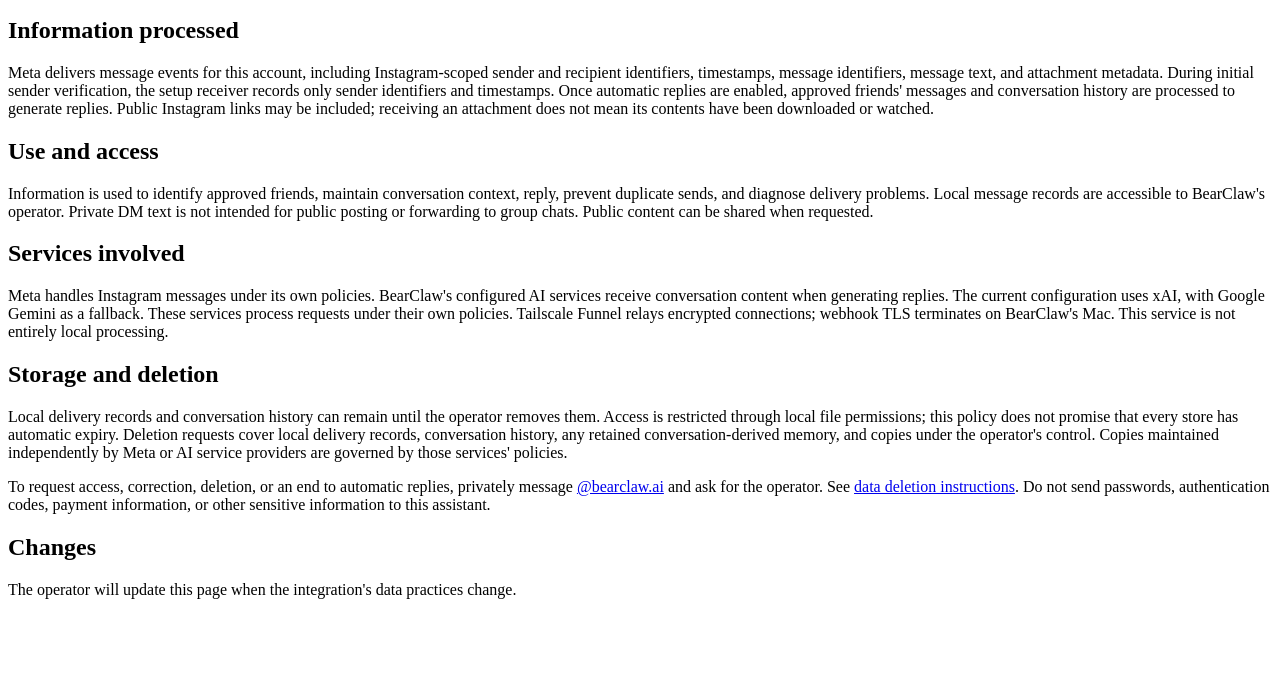
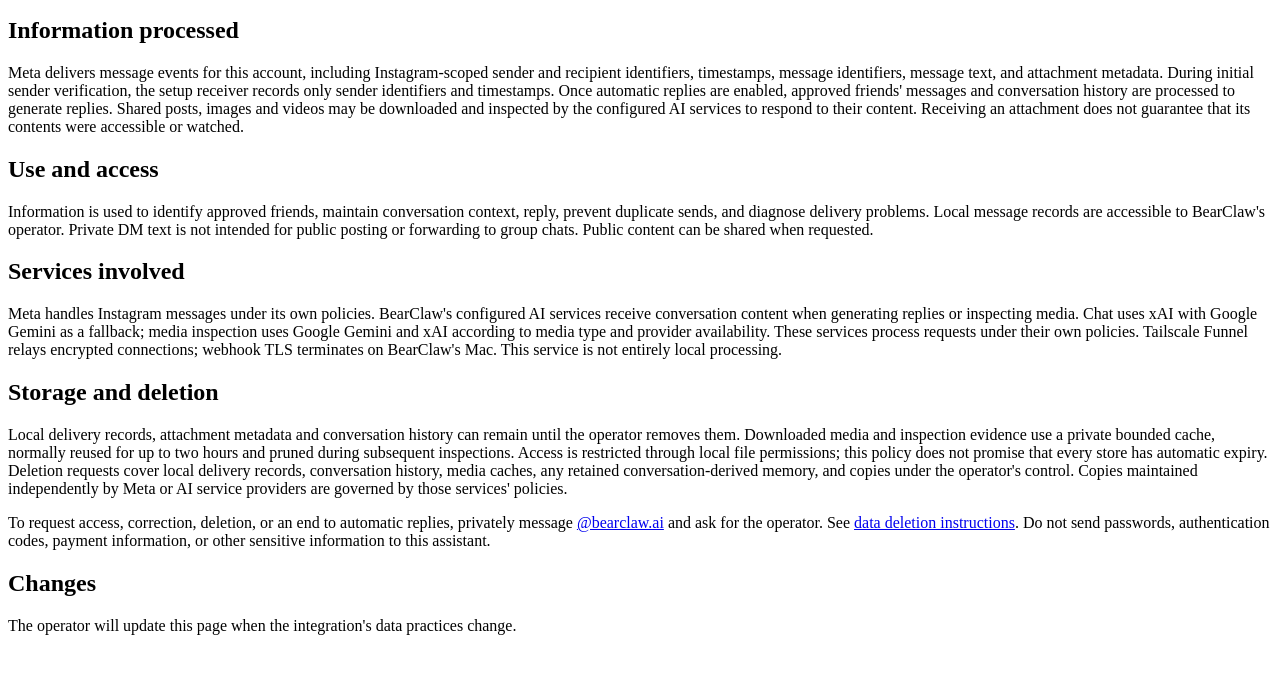
Before and after one commit to bschmidy10/bearclaw-inbox-policies, a plain HTML site: page privacy.html in a window 1280 px wide. Shown: the part 101-774 px from the top of the page. Drawn offline with Linux system fonts and the light colour scheme.

Commit message:
Document shared media inspection and private media cache

```diff
--- a/privacy.html
+++ b/privacy.html
@@ -7,13 +7,13 @@
 <h1>BearClaw Inbox privacy policy</h1>
 <p>Updated October 7, 2026. BearClaw Inbox connects the Instagram account <a href="https://www.instagram.com/bearclaw.ai/">@bearclaw.ai</a> to BearClaw, an AI assistant operated for personal conversations with approved friends.</p>
 <h2>Information processed</h2>
-<p>Meta delivers message events for this account, including Instagram-scoped sender and recipient identifiers, timestamps, message identifiers, message text, and attachment metadata. During initial sender verification, the setup receiver records only sender identifiers and timestamps. Once automatic replies are enabled, approved friends' messages and conversation history are processed to generate replies. Public Instagram links may be included; receiving an attachment does not mean its contents have been downloaded or watched.</p>
+<p>Meta delivers message events for this account, including Instagram-scoped sender and recipient identifiers, timestamps, message identifiers, message text, and attachment metadata. During initial sender verification, the setup receiver records only sender identifiers and timestamps. Once automatic replies are enabled, approved friends' messages and conversation history are processed to generate replies. Shared posts, images and videos may be downloaded and inspected by the configured AI services to respond to their content. Receiving an attachment does not guarantee that its contents were accessible or watched.</p>
 <h2>Use and access</h2>
 <p>Information is used to identify approved friends, maintain conversation context, reply, prevent duplicate sends, and diagnose delivery problems. Local message records are accessible to BearClaw's operator. Private DM text is not intended for public posting or forwarding to group chats. Public content can be shared when requested.</p>
 <h2>Services involved</h2>
-<p>Meta handles Instagram messages under its own policies. BearClaw's configured AI services receive conversation content when generating replies. The current configuration uses xAI, with Google Gemini as a fallback. These services process requests under their own policies. Tailscale Funnel relays encrypted connections; webhook TLS terminates on BearClaw's Mac. This service is not entirely local processing.</p>
+<p>Meta handles Instagram messages under its own policies. BearClaw's configured AI services receive conversation content when generating replies or inspecting media. Chat uses xAI with Google Gemini as a fallback; media inspection uses Google Gemini and xAI according to media type and provider availability. These services process requests under their own policies. Tailscale Funnel relays encrypted connections; webhook TLS terminates on BearClaw's Mac. This service is not entirely local processing.</p>
 <h2>Storage and deletion</h2>
-<p>Local delivery records and conversation history can remain until the operator removes them. Access is restricted through local file permissions; this policy does not promise that every store has automatic expiry. Deletion requests cover local delivery records, conversation history, any retained conversation-derived memory, and copies under the operator's control. Copies maintained independently by Meta or AI service providers are governed by those services' policies.</p>
+<p>Local delivery records, attachment metadata and conversation history can remain until the operator removes them. Downloaded media and inspection evidence use a private bounded cache, normally reused for up to two hours and pruned during subsequent inspections. Access is restricted through local file permissions; this policy does not promise that every store has automatic expiry. Deletion requests cover local delivery records, conversation history, media caches, any retained conversation-derived memory, and copies under the operator's control. Copies maintained independently by Meta or AI service providers are governed by those services' policies.</p>
 <p>To request access, correction, deletion, or an end to automatic replies, privately message <a href="https://www.instagram.com/bearclaw.ai/">@bearclaw.ai</a> and ask for the operator. See <a href="./data-deletion.html">data deletion instructions</a>. Do not send passwords, authentication codes, payment information, or other sensitive information to this assistant.</p>
 <h2>Changes</h2>
 <p>The operator will update this page when the integration's data practices change.</p>
```
